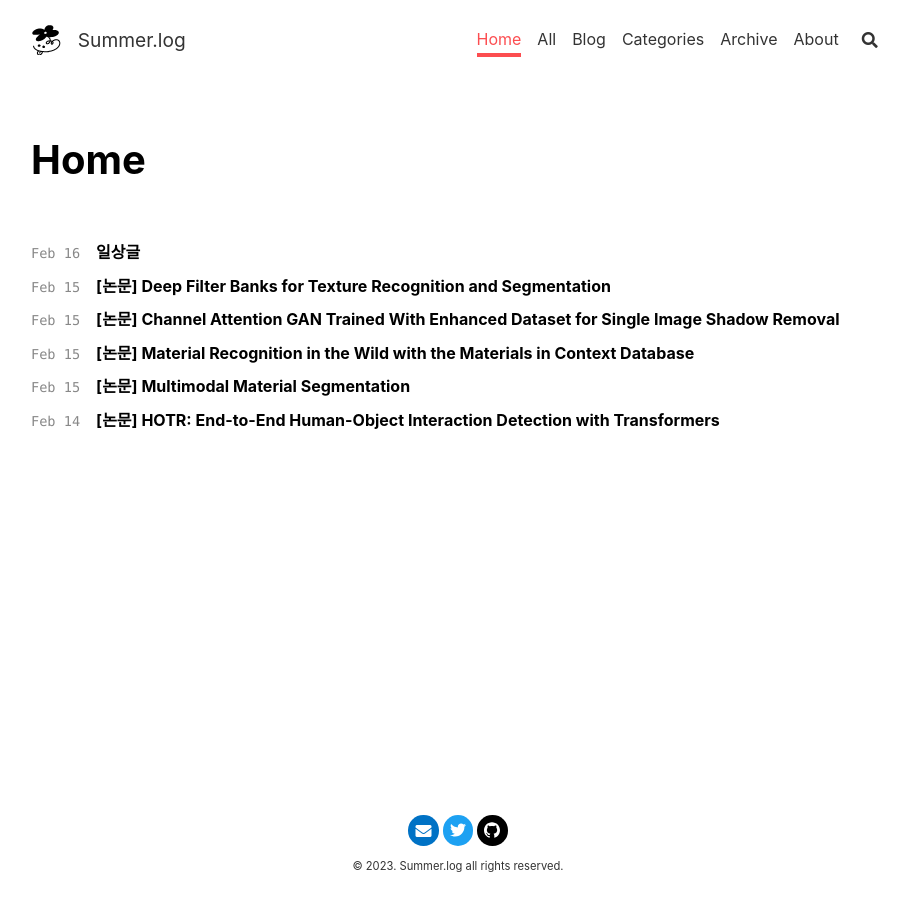
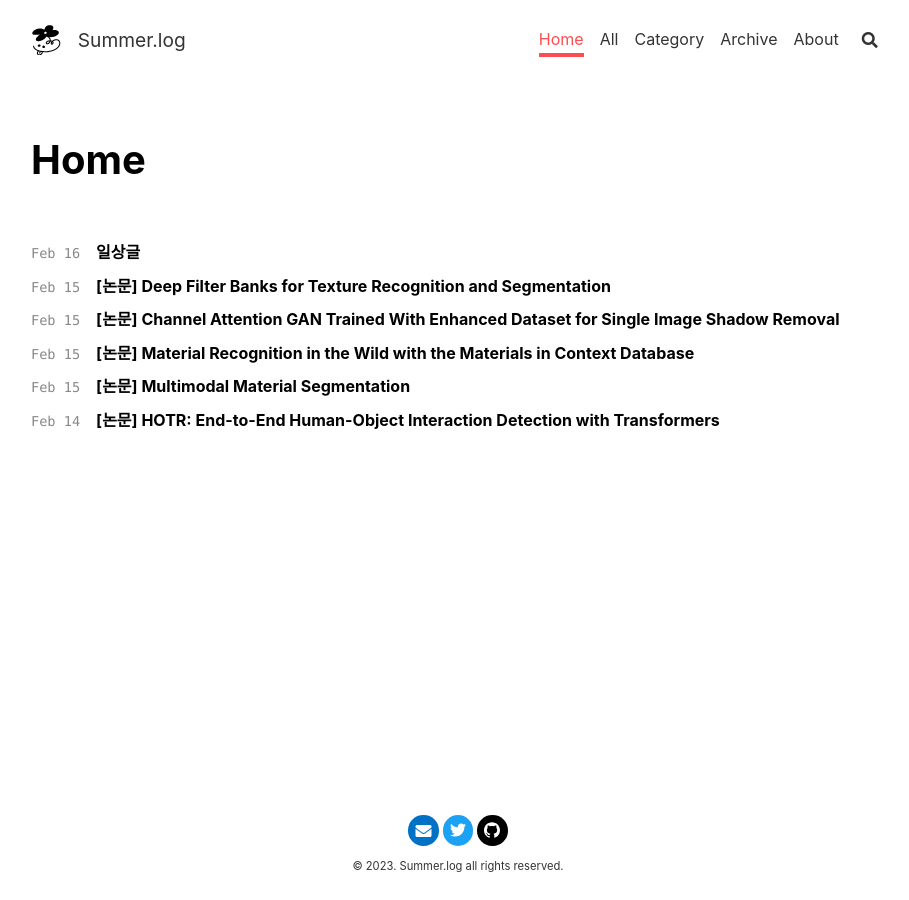
Before and after one commit to Summernme/Summernme.github.io, a Jekyll site: the page built from index.html, in a window 1280 px wide. Shown: the whole page, without its empty margins (182-1091 px from the left). Built offline with Jekyll 4.4.1, drawn with Linux system fonts in a browser that asks for light colours; nearby versions of some CDN libraries; the list of posts is cut into pages by our own code; comment, search, counter and statistics services are not loaded.

Commit message:
category

```diff
--- a/_config.yml
+++ b/_config.yml
@@ -39,7 +39,7 @@
   url       : "https://Summernme.github.io"
   avatar    : "assets/images/summer.jpg" # path or url of avatar image (square)
   bio       : 멋있는 사람이 되자.
-  email     : "cie654@naver.com"
+  email     : cie654@naver.com
   facebook  : # "user_name" the last part of your profile url, e.g. https://www.facebook.com/user_name
   twitter   : "istjmt" # "user_name" the last part of your profile url, e.g. https://twitter.com/user_name
   weibo     : # "user_id"   the last part of your profile url, e.g. https://www.weibo.com/user_id/profile?...
@@ -64,11 +64,8 @@
 paths:
   root    : # title link url, "/" (default)
   home    : # home layout url, "/" (default)
-  All     : "/all"
-  Blog    : "/blog"
   archive : "/archive" # "/archive.html" (default)
-  About   : "/about"
-
+  rss     : # "/feed.xml" (default)
 
 
 ## => Post
--- a/_data/navigation.yml
+++ b/_data/navigation.yml
@@ -52,7 +52,7 @@
 
   - titles:
       # @start locale config
-      en      : &EN       Blog
+      en      : &EN       Category
       en-GB   : *EN
       en-US   : *EN
       en-CA   : *EN
@@ -75,9 +75,6 @@
       tr      : &TR
       # @end locale config
     url: /blog.html
-
-  - title: "Categories"
-    url: /categories/
 
   - titles:
       # @start locale config
--- a/_sass/components/_header.scss
+++ b/_sass/components/_header.scss
@@ -121,3 +121,20 @@
     @include split-line(bottom, 4px, $main-color-1);
   }
 }
+
+.navigation__item {
+  &::after {
+    display: block;
+    margin-bottom: -4px;
+    content: "";
+    @include split-line(bottom, 4px, transparent);
+  }
+}
+.navigation__item--active {
+  a {
+    @include link-colors($main-color-1, $main-color-1);
+  }
+  &::after {
+    @include split-line(bottom, 4px, $main-color-1);
+  }
+}
--- a/_sass/custom.scss
+++ b/_sass/custom.scss
@@ -1,3 +1,11 @@
 /* start custom scss snippet */
+.index-page-date {
+    font-size: 10px;
+    color : rgb(180, 180, 180);
+}
 
+.index-page-title {
+    font-size: 16px;
+    color : rgb(0, 0, 0) !important;
+}
 /* end custom scss snippet */
--- a/blog.html
+++ b/blog.html
@@ -10,11 +10,8 @@
 {%- for post in site.posts -%}
   {%- if post.categories contains 'daily' -%}
     <article class="index-page">
-      <h3><a href="{{ post.url }}""> {{ post.title }} {{ post.date }}</a></h3>
+      <span class="index-page-date">{{ post.date | date: "%Y %b %d" }}</span> &emsp; <a href="{{ post.url }}"><span class="index-page-title">{{ post.title }} </span></a>
         <!-- {{ post.excerpt }} -->
     </article>
   {%- endif -%}
 {%- endfor -%}
-
-
-{%- include article-list.html articles=site.posts type='item' show_info=true reverse=true -%}
```
Also changed, not shown: docs/_docs/en/2.3-layouts.md (+1 -1 lines).
